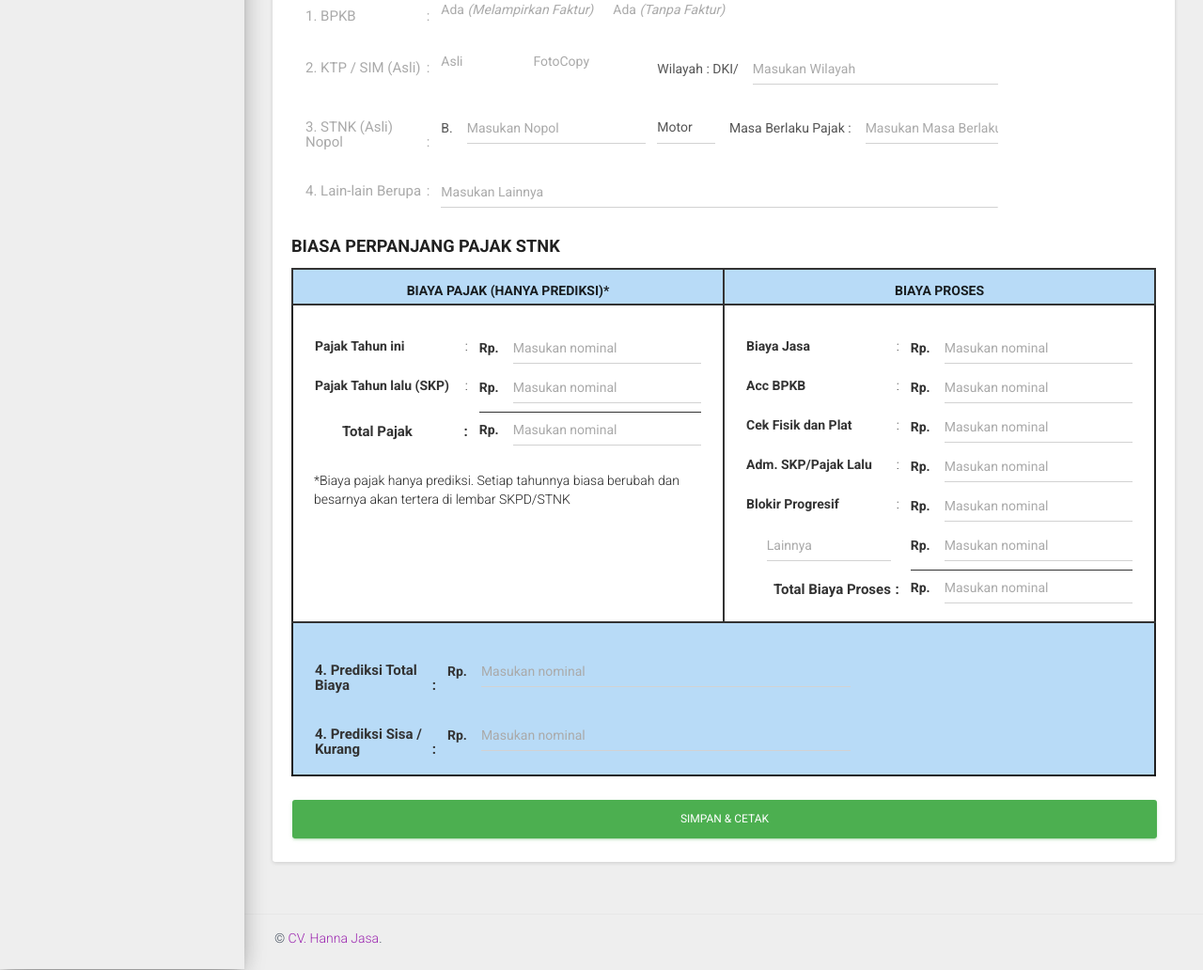
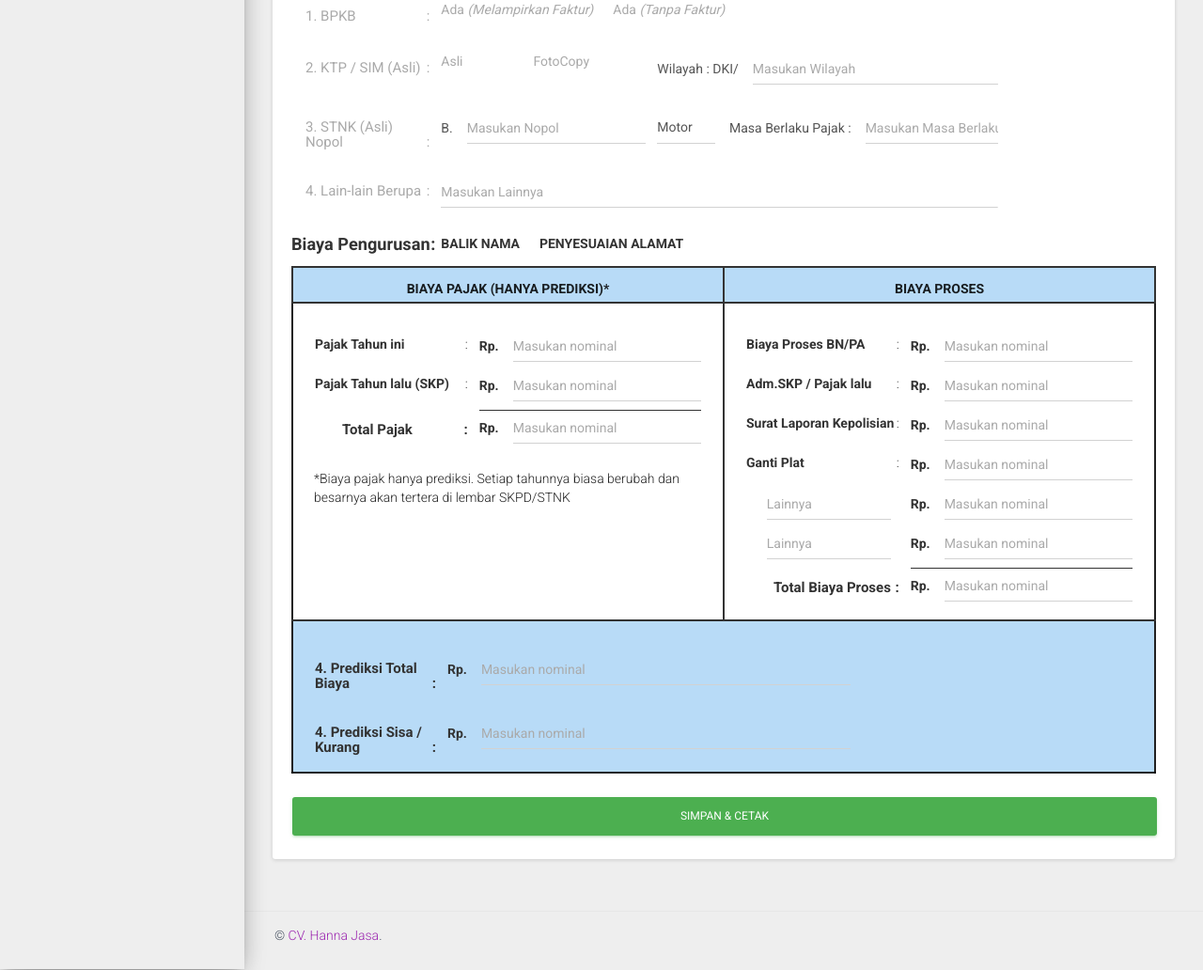
Before and after one commit to rizki130198/hannajasa, a CodeIgniter app: page /database/index.php/main/transaksi_bn in a window 1280 px wide. Shown: the part 592-1624 px from the top of the page at 94% size. Run offline with CodeIgniter, Linux system fonts and the light colour scheme; the visitor is signed in with stand-in values (Sample User, id 1); data that the repository does not hold is empty; some libraries are stand-ins or nearby versions.

Commit message:
transaksi balik nama done

```diff
--- a/application/views/admin/transaksi/transaksi_bn.php
+++ b/application/views/admin/transaksi/transaksi_bn.php
@@ -136,7 +136,21 @@
 									<input type="text" class="form-control" placeholder="Masukan Lainnya">
 								</div>
 							</div>
-							<h4 style="font-weight: bold;text-transform: uppercase;margin-top: 20px;">Biasa Perpanjang Pajak Stnk</h4>
+							<div class="form-group">
+								<label class="col-sm-2 control-label" style="font-weight: bold;font-size: 1.3em !important;color: #333;margin: 0;padding: 0;padding-top: 7px !important;">Biaya Pengurusan <span class="titik2">:</span></label>
+								<div class="col-sm-8" style="display: inline-flex;">
+									<div class="checkbox">
+										<label style="font-weight: bold;color: #333;">
+											<input type="checkbox"> BALIK NAMA
+										</label>
+									</div>
+									<div class="checkbox">
+										<label style="font-weight: bold;color: #333;">
+											<input type="checkbox"> PENYESUAIAN ALAMAT
+										</label>
+									</div>
+								</div>
+							</div>
 							<div class="table-responsive">
 								<table class="table">
 									<thead border="2" style="border: solid 2px #333;">
@@ -191,7 +205,7 @@
 												<div class="form-group">
 													<div class="col-sm-5">
 														<div class="checkbox" style="display: contents;">
-															<label style="font-weight: bold;color: #333;"><input type="checkbox"> Biaya Jasa</label>
+															<label style="font-weight: bold;color: #333;"><input type="checkbox"> Biaya Proses BN/PA</label>
 															<span class="titik2">:</span>
 														</div>
 													</div>
@@ -205,7 +219,7 @@
 												<div class="form-group" style="margin-top: 0 !important;">
 													<div class="col-sm-5">
 														<div class="checkbox" style="display: contents;">
-															<label style="font-weight: bold;color: #333;"><input type="checkbox"> Acc BPKB</label>
+															<label style="font-weight: bold;color: #333;"><input type="checkbox"> Adm.SKP / Pajak lalu</label>
 															<span class="titik2">:</span>
 														</div>
 													</div>
@@ -219,7 +233,7 @@
 												<div class="form-group" style="margin-top: 0 !important;">
 													<div class="col-sm-5">
 														<div class="checkbox" style="display: contents;">
-															<label style="font-weight: bold;color: #333;"><input type="checkbox"> Cek Fisik dan Plat</label>
+															<label style="font-weight: bold;color: #333;"><input type="checkbox"> Surat Laporan Kepolisian</label>
 															<span class="titik2">:</span>
 														</div>
 													</div>
@@ -233,7 +247,7 @@
 												<div class="form-group" style="margin-top: 0 !important;">
 													<div class="col-sm-5">
 														<div class="checkbox" style="display: contents;">
-															<label style="font-weight: bold;color: #333;"><input type="checkbox"> Adm. SKP/Pajak Lalu</label>
+															<label style="font-weight: bold;color: #333;"><input type="checkbox"> Ganti Plat</label>
 															<span class="titik2">:</span>
 														</div>
 													</div>
@@ -245,11 +259,13 @@
 													</div>
 												</div>
 												<div class="form-group" style="margin-top: 0 !important;">
-													<div class="col-sm-5">
+													<div class="col-sm-1">
 														<div class="checkbox" style="display: contents;">
-															<label style="font-weight: bold;color: #333;"><input type="checkbox"> Blokir Progresif</label>
-															<span class="titik2">:</span>
+															<label style="font-weight: bold;color: #333;"><input type="checkbox"></label>
 														</div>
+													</div>
+													<div class="col-sm-4" style="padding: 0;">
+														<input type="text" class="form-control" placeholder="Lainnya" style="width: 90%;">
 													</div>
 													<div class="col-sm-7">
 														<div class="input-group" style="margin-top: -6px;">
```
